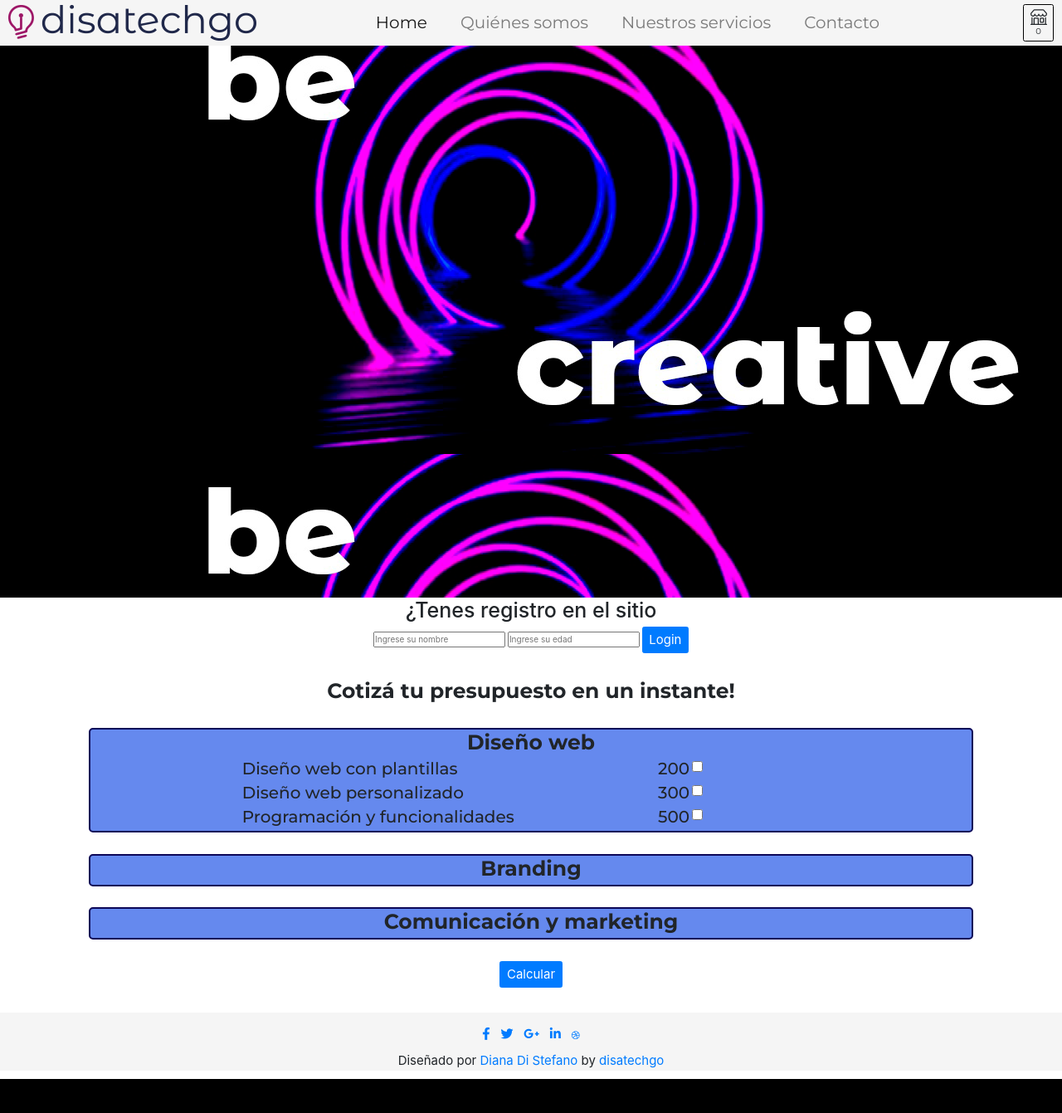
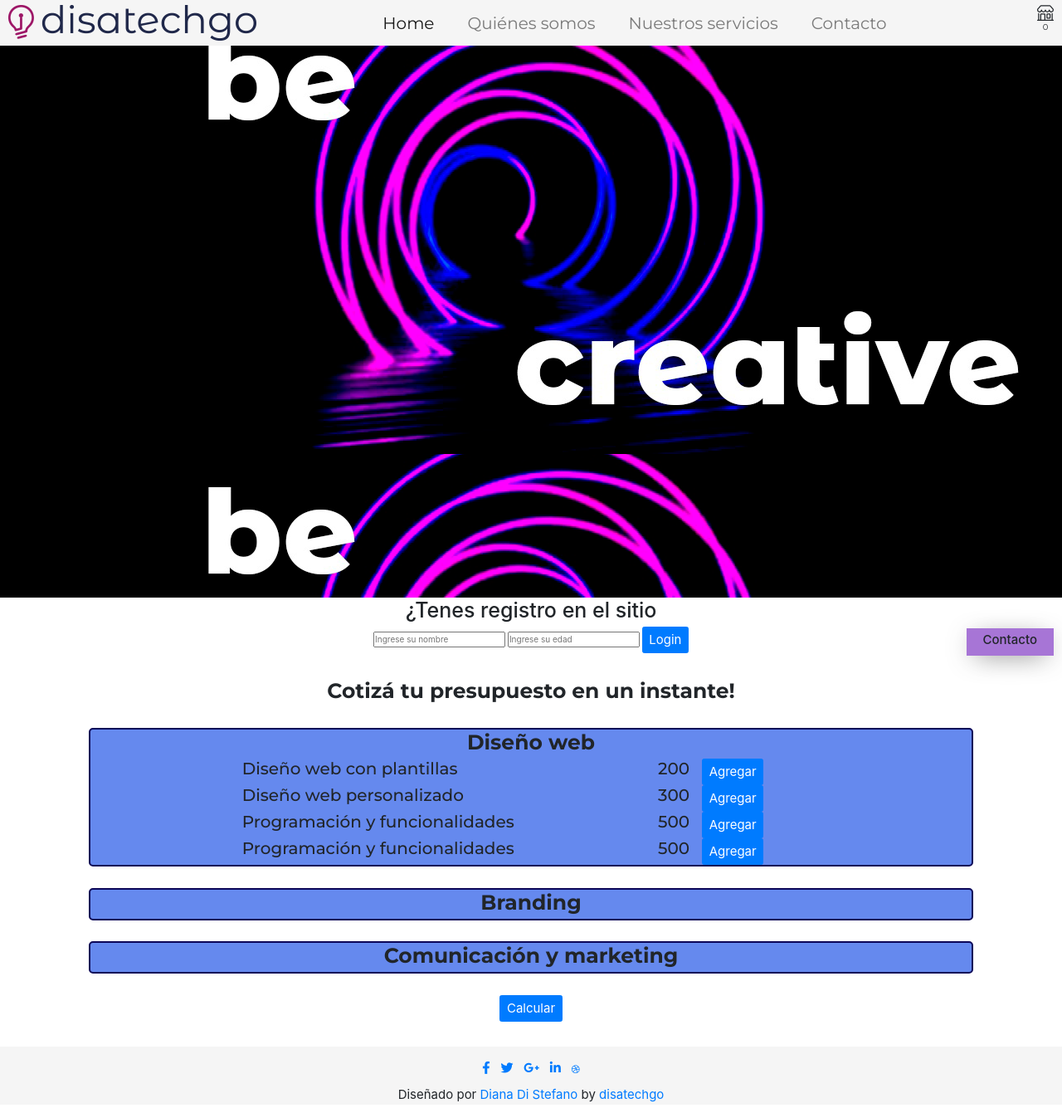
Before and after one commit to dianaledist/disatechgo-web, a PHP site: page / in a window 1280 px wide. Shown: the whole page at 83% size. Before the commit the page ends 1300 px from the top, so only its background shows below. Run offline with PHP 8.4, Linux system fonts and the light colour scheme; some libraries are stand-ins or nearby versions.

Commit message:
Carrito desplegable, boton contacto

```diff
--- a/index.html
+++ b/index.html
@@ -41,16 +41,39 @@
                   <a class="nav-link mr-5 header_nav-links" href="#contacto.html">Contacto</a>
                 </li>
             </ul>
-            <div class="btn btn-light bg-transparent header_nav-shop" onclick="openNav()">
+
+            <div class="two columns u-pull-right">
+                <ul>
+                  <li class="submenu">
                     <svg width="2em" height="2em" viewBox="0 0 16 16" class="bi bi-shop" fill="currentColor" xmlns="http://www.w3.org/2000/svg">
                       <path fill-rule="evenodd" d="M2.97 1.35A1 1 0 0 1 3.73 1h8.54a1 1 0 0 1 .76.35l2.609 3.044A1.5 1.5 0 0 1 16 5.37v.255a2.375 2.375 0 0 1-4.25 1.458A2.371 2.371 0 0 1 9.875 8 2.37 2.37 0 0 1 8 7.083 2.37 2.37 0 0 1 6.125 8a2.37 2.37 0 0 1-1.875-.917A2.375 2.375 0 0 1 0 5.625V5.37a1.5 1.5 0 0 1 .361-.976l2.61-3.045zm1.78 4.275a1.375 1.375 0 0 0 2.75 0 .5.5 0 0 1 1 0 1.375 1.375 0 0 0 2.75 0 .5.5 0 0 1 1 0 1.375 1.375 0 1 0 2.75 0V5.37a.5.5 0 0 0-.12-.325L12.27 2H3.73L1.12 5.045A.5.5 0 0 0 1 5.37v.255a1.375 1.375 0 0 0 2.75 0 .5.5 0 0 1 1 0zM1.5 8.5A.5.5 0 0 1 2 9v6h1v-5a1 1 0 0 1 1-1h3a1 1 0 0 1 1 1v5h6V9a.5.5 0 0 1 1 0v6h.5a.5.5 0 0 1 0 1H.5a.5.5 0 0 1 0-1H1V9a.5.5 0 0 1 .5-.5zM4 15h3v-5H4v5zm5-5a1 1 0 0 1 1-1h2a1 1 0 0 1 1 1v3a1 1 0 0 1-1 1h-2a1 1 0 0 1-1-1v-3zm3 0h-2v3h2v-3z"/>
                     </svg>
                     <div class="header_nav-shopcantidad">
                       <span class="nav_cantidad" id="cantidadP">0</span>
                     </div>
+                          <div id="carrito">
+
+                                  <table id="lista-carrito" class="u-full-width">
+                                      <thead>
+                                          <tr>
+                                              <th><h5>Imagen</h5></th>
+                                              <th><h5>Nombre</h5></th>
+                                              <th><h5>Precio</h5></th>
+                                              <th><h5>Cantidad</h5></th>
+                                              <th></th>
+                                          </tr>
+                                      </thead>
+                                      <tbody></tbody>
+                                  </table>
+
+                                  <a href="#" id="vaciar-carrito" class="button u-full-width">Vaciar Carrito</a>
                           </div>
+                  </li>
+              </ul>
+
+
             </div>
-        <div><img ></div>
+
       </nav>
 
 
@@ -87,9 +110,9 @@
     </div>
   </div>
 
-
-  <p id="text" style="display:none">El presupuesto es: </p>
-
+  <div class="infoPresupuesto">
+  <h2 class="container text-center" style="display:none">El presupuesto es: </h2>
+  </div>
 
   <div class="text-center mb-5">
   <input type="button" name="enviar" value="Calcular" onclick="Calcular()" class="btn btn-primary home_boton">
@@ -100,10 +123,9 @@
 
 
 
-
-  <footer class="footer pt-4">
+  <footer id="footer" class="footer pt-4">
     <!-- Footer Elements -->
-    <div class="container">
+    <div class="container contenedor">
       <!-- Social buttons -->
       <ul class="list-unstyled list-inline text-center">
         <li class="list-inline-item footer_li">
@@ -138,6 +160,8 @@
       <p>Diseñado por <a href="https://www.linkedin.com/in/dianadistefano/" class="enlaces_footer">Diana Di Stefano</a> by <a href="https://disatechgo.com/" class="enlaces_footer">disatechgo</a></p>
   </div>
 </footer>
+<a href="#footer" class="btn-flotante"><h4>Contacto</h4></a>
+
 
 
     <script defer src="https://code.jquery.com/jquery-3.5.1.slim.min.js" integrity="sha384-DfXdz2htPH0lsSSs5nCTpuj/zy4C+OGpamoFVy38MVBnE+IbbVYUew+OrCXaRkfj" crossorigin="anonymous"></script>
--- a/js/codigo.js
+++ b/js/codigo.js
@@ -36,6 +36,10 @@ const serviciosWeb = [
         tipo:"Programación y funcionalidades",
         precio: 500,
     },
+    {
+        tipo:"Programación y funcionalidades",
+        precio: 500,
+    },
 ];
 
 const serviciosBranding = [
@@ -64,54 +68,35 @@ var divServiciosBranding = document.querySelector(".container-fluid.home_pricing
 console.log(divServicios);
 console.log(divServiciosBranding);
 
-function listadoServicios () {
-    serviciosWeb.forEach (servicio => {
+
+serviciosWeb.forEach (servicio => {
     for (let i = 0; i<=serviciosWeb.length; i++)  {
     let contenedorDescripcionWeb=document.createElement('div');
     contenedorDescripcionWeb.classList.add(".container-fluid.home_pricing-web.col-10");
     contenedorDescripcionWeb.innerHTML=`<div class="home_pricing-opciones d-flex flex-wrap justify-content-center">
     <div class="home_pricing-opciones-titulo col-6"><h3>${serviciosWeb[i].tipo}</h3></div>
     <div class="home_pricing-opciones-precio col-2d-lg-block "><h3>${serviciosWeb[i].precio}</h3></div>
-    <div class="home_pricing-opciones-checkbox col-2"><input type="checkbox"  class="form-check-input" id="checkPrecio" onclick="seleccionador()"></div>
+    <div class="home_pricing-opciones-checkbox col-2"><input type="button" name="agregar" value="Agregar" onclick="Agregar()" class="btn btn-primary home_boton"></div>
     </div>`;
     divServicios.appendChild(contenedorDescripcionWeb);
     }
     });
-};
 
-  // Get the checkbox
-  var checkBox = document.querySelector("#checkPrecio");
-  // Get the output text
-  var text = document.querySelector("text");
 
-function seleccionador() {
 
-    // If the checkbox is checked, display the output text
-    if (checkBox.checked == true){
-      text.style.display = "block";
-    } else {
-      text.style.display = "none";
-    }
-  }
-
-function listadoServicios2 () {
-    serviciosBranding.forEach (servicio => {
-    for (let i = 0; i<=serviciosBranding.length; i++)  {
+serviciosBranding.forEach (servicio2 => {
+    for (let j = 0; j<=serviciosBranding.length; j++)  {
     let contenedorDescripcionBranding=document.createElement('div');
     contenedorDescripcionBranding.classList.add(".container-fluid.home_pricing-branding.col-10");
     contenedorDescripcionBranding.innerHTML=`<div class="home_pricing-opciones d-flex flex-wrap justify-content-center">
-    <div class="home_pricing-opciones-titulo col-6"><h3>${serviciosBranding[i].tipo}</h3></div>
-    <div class="home_pricing-opciones-precio col-2 d-none d-md-none d-lg-block "><h3>${serviciosBranding[i].precio}</h3></div>
-    <div class="home_pricing-opciones-checkbox col-2"><input type="checkbox" class="form-check-input" id="exampleCheck1" onclick="seleccionador()"></div>
+    <div class="home_pricing-opciones-titulo col-6"><h3>${serviciosBranding[j].tipo}</h3></div>
+    <div class="home_pricing-opciones-precio col-2d-lg-block "><h3>${serviciosBranding[j].precio}</h3></div>
+    <div class="home_pricing-opciones-checkbox col-2"><input type="checkbox" class="form-check-input" id="checkPrecio" onclick="seleccionador()"></div>
     </div>`;
     divServiciosBranding.appendChild(contenedorDescripcionBranding);
     }
     });
-};
 
-
-listadoServicios();
-listadoServicios2();
 
 
 /* function Servicios(tipo,precio)
--- a/scss/_footer.scss
+++ b/scss/_footer.scss
@@ -5,3 +5,17 @@ footer {
 .footer_li {
     font-size: 1.5rem;
 }
+
+
+.btn-flotante {
+    position: fixed;
+    bottom: 1rem;
+    right: 1rem;
+    padding: .5rem 2rem;
+    background-color: rgb(167, 117, 214);
+    -webkit-box-shadow: 0px 6px 32px -10px rgba(0,0,0,0.75);
+    -moz-box-shadow: 0px 6px 32px -10px rgba(0,0,0,0.75);
+    box-shadow: 0px 6px 32px -10px rgba(0,0,0,0.75);
+    color: var(--obscuro);
+    text-decoration: none;
+}
--- a/scss/_header.scss
+++ b/scss/_header.scss
@@ -23,3 +23,28 @@
         background-color: rgb(213, 74, 248) !important;
     }
 }
+
+
+
+ul {
+    list-style: none;
+}
+.submenu {
+    position: relative;
+}
+.submenu #carrito{
+    display: none;
+}
+.submenu:hover #carrito{
+
+    display: block;
+    position: absolute;
+    right:0;
+
+    top:100%;
+    z-index: 1;
+    background-color: white;
+    padding: 20px;
+    min-height: 100vh;
+    min-width: 300px;
+}
--- a/scss/style.css
+++ b/scss/style.css
@@ -27,12 +27,48 @@
   background-color: #d54af8 !important;
 }
 
+ul {
+  list-style: none;
+}
+
+.submenu {
+  position: relative;
+}
+
+.submenu #carrito {
+  display: none;
+}
+
+.submenu:hover #carrito {
+  display: block;
+  position: absolute;
+  right: 0;
+  top: 100%;
+  z-index: 1;
+  background-color: white;
+  padding: 20px;
+  min-height: 100vh;
+  min-width: 300px;
+}
+
 footer {
   background-color: whitesmoke !important;
 }
 
 .footer_li {
   font-size: 1.5rem;
+}
+
+.btn-flotante {
+  position: fixed;
+  bottom: 1rem;
+  right: 1rem;
+  padding: .5rem 2rem;
+  background-color: #a775d6;
+  -webkit-box-shadow: 0px 6px 32px -10px rgba(0, 0, 0, 0.75);
+  box-shadow: 0px 6px 32px -10px rgba(0, 0, 0, 0.75);
+  color: var(--obscuro);
+  text-decoration: none;
 }
 
 nav {
```
Also changed, not shown: 1 other file. Lines whose indentation alone changed are shown as unchanged.
